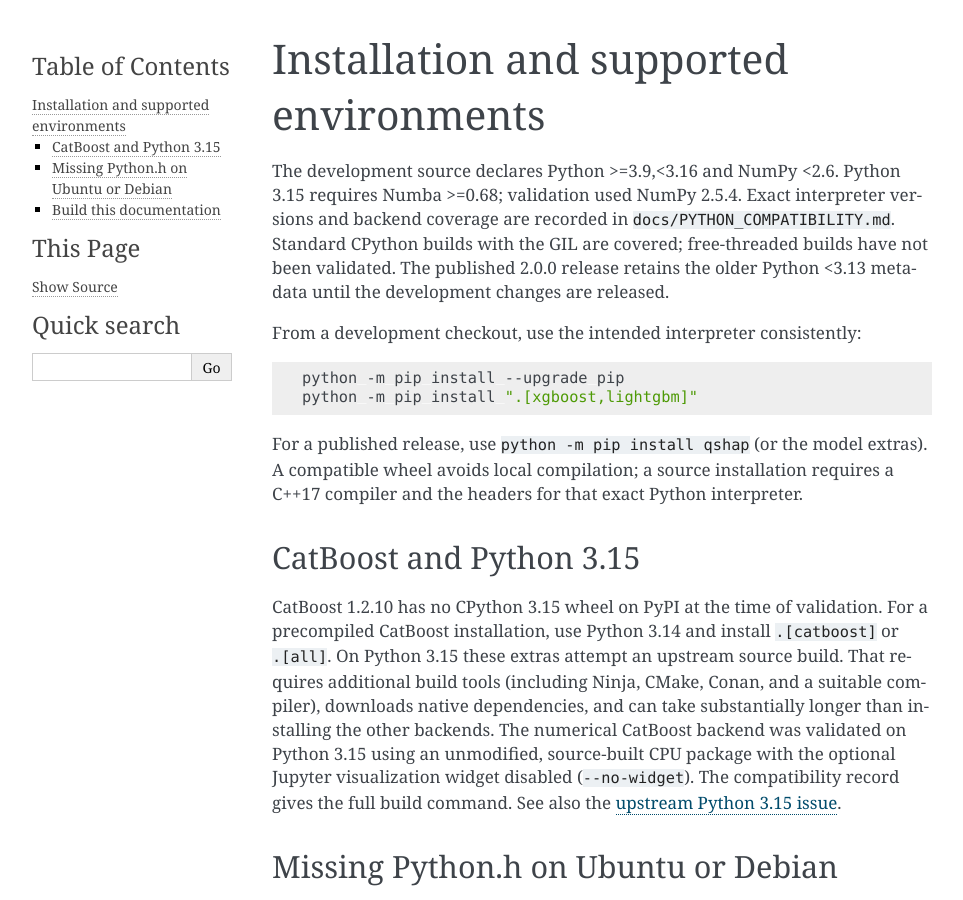
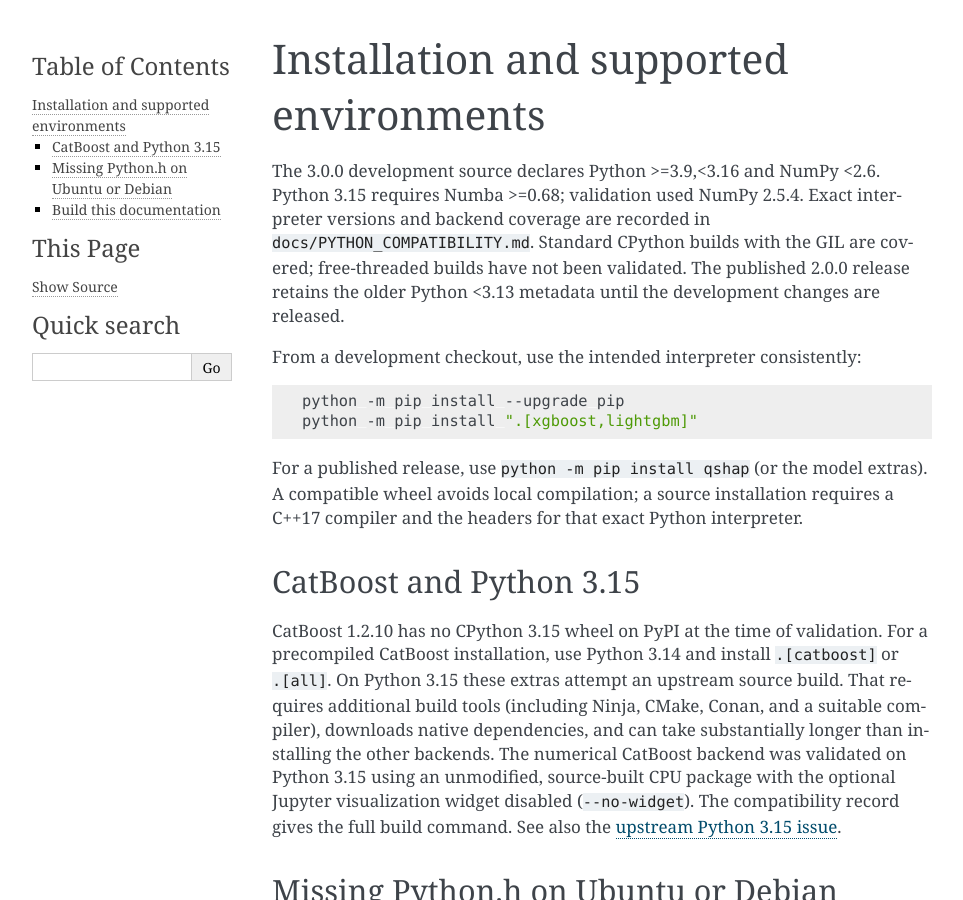
Before and after one commit to catstats/Q-SHAP, a Sphinx documentation site: the page built from docs/installation.rst, in a window 1280 px wide and 900 px high. Shown: the whole window, without its empty margins (148-1111 px from the left). Built offline with Sphinx 7.4.7, drawn with Linux system fonts in a browser that asks for light colours.

Commit message:
Bump Python development version to 3.0.0

```diff
--- a/docs/conf.py
+++ b/docs/conf.py
@@ -4,7 +4,7 @@ from pathlib import Path
 sys.path.insert(0, str(Path(__file__).resolve().parents[1]))
 project = "Q-SHAP"
 author = "Zhongli Jiang and Dabao Zhang"
-release = "2.0.0 development"
+release = "3.0.0 development"
 extensions = ["sphinx.ext.autodoc", "sphinx.ext.napoleon", "sphinx.ext.viewcode"]
 html_theme = "alabaster"
 autodoc_member_order = "bysource"
--- a/docs/installation.rst
+++ b/docs/installation.rst
@@ -1,7 +1,7 @@
 Installation and supported environments
 =======================================
 
-The development source declares Python >=3.9,<3.16 and NumPy <2.6.
+The 3.0.0 development source declares Python >=3.9,<3.16 and NumPy <2.6.
 Python 3.15 requires Numba >=0.68; validation used NumPy 2.5.4.
 Exact interpreter versions and backend coverage are recorded in
 ``docs/PYTHON_COMPATIBILITY.md``. Standard CPython builds with the GIL are
--- a/qshap/__init__.py
+++ b/qshap/__init__.py
@@ -1,6 +1,6 @@
 import numpy as _np
 
-__version__ = "2.0.0"
+__version__ = "3.0.0"
 
 
 def _numpy_major_minor(version):
--- a/setup.py
+++ b/setup.py
@@ -51,7 +51,7 @@ qshap_cpp = Extension(
 
 setup(
     name='qshap',
-    version='2.0.0',
+    version='3.0.0',
     description='Exact computation of Shapley R-squared for tree ensembles in polynomial time',
     long_description=(Path(__file__).parent / 'README.md').read_text(encoding='utf-8'),
     long_description_content_type='text/markdown',  # Specify that the long_description is in Markdown
```
Also changed, not shown: README.md (+1 -1 lines).
